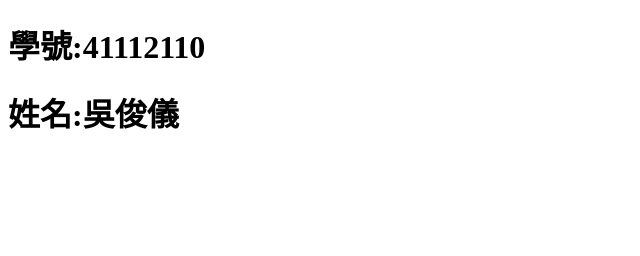
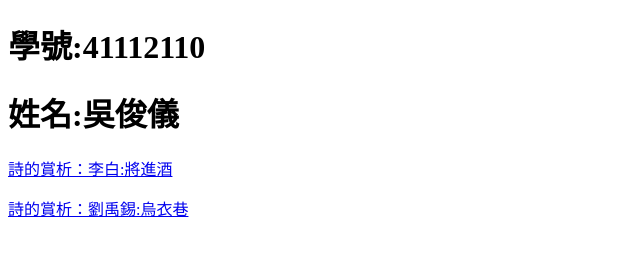
Before and after one commit to 41112110/41112110, a plain HTML site: page index.html in a window 1280 px wide. Shown: the whole page, without its empty margins (0-640 px from the left). Drawn offline with Linux system fonts and the light colour scheme.

Commit message:
Add files via upload

```diff
--- a/index.html
+++ b/index.html
@@ -7,5 +7,7 @@
   <body>
     <h1>學號:41112110</h1>
     <h1>姓名:吳俊儀</h1>
+    <p><a href="poem1.html">詩的賞析：李白:將進酒</a></p>
+    <p><a href="poem2.html">詩的賞析：劉禹錫:烏衣巷</a></p>
   </body>
 </html>
```
